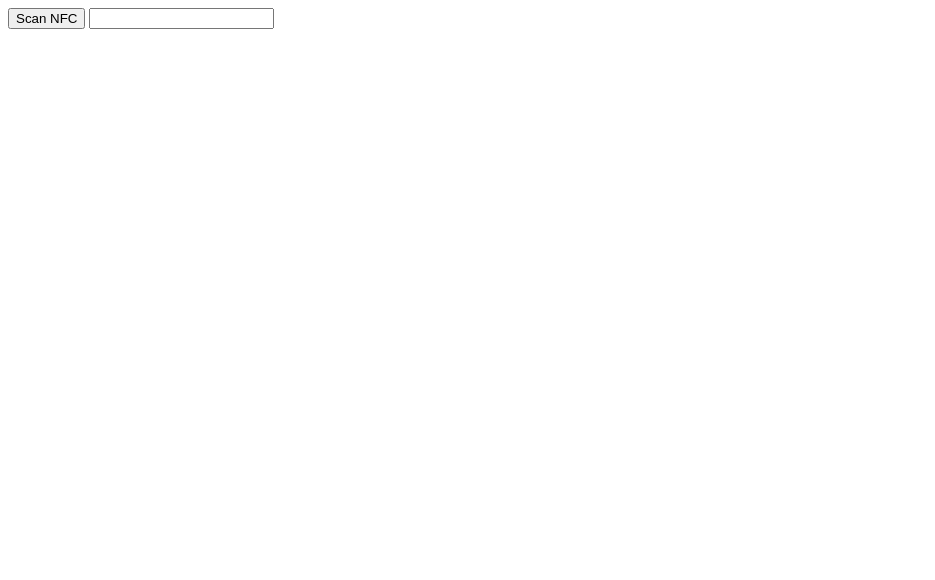
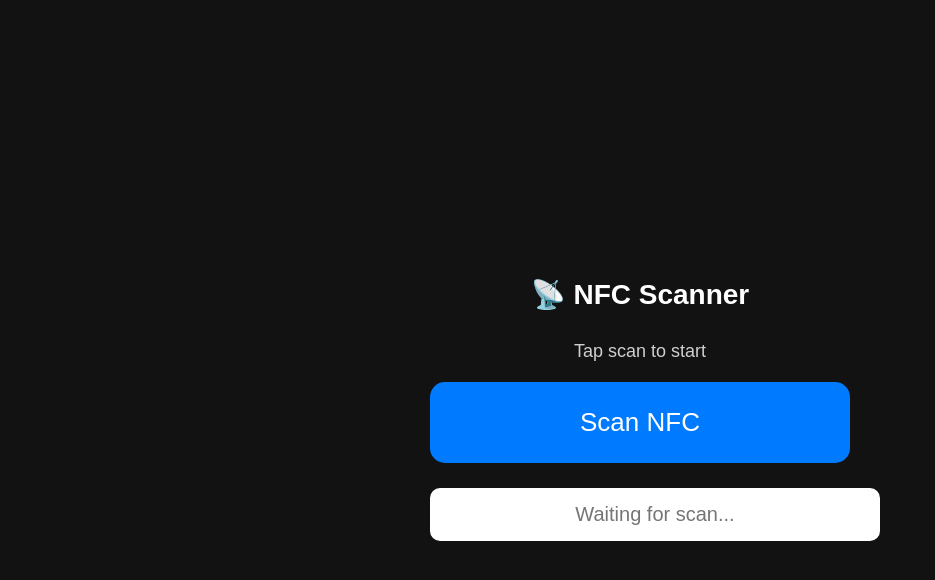
Before and after one commit to wami-live/wami, a plain HTML site: page NFC.html in a window 1280 px wide. Shown: the whole page, without its empty margins (0-935 px from the left). Drawn offline with Linux system fonts and the light colour scheme.

Commit message:
Update NFC.html

```diff
--- a/NFC.html
+++ b/NFC.html
@@ -1,21 +1,140 @@
-<button onclick="readNFC()">Scan NFC</button>
-<input type="text" id="output" />
+<!DOCTYPE html>
+<html lang="en">
+<head>
+<meta charset="UTF-8">
+<meta name="viewport" content="width=device-width, initial-scale=1.0">
+<title>NFC Scanner</title>
+
+<style>
+body {
+    margin: 0;
+    font-family: Arial, sans-serif;
+    background: #121212;
+    color: white;
+    display: flex;
+    flex-direction: column;
+    align-items: center;
+    justify-content: center;
+    height: 100vh;
+}
+
+/* Container */
+.container {
+    width: 90%;
+    max-width: 420px;
+    text-align: center;
+}
+
+/* Title */
+h1 {
+    font-size: 28px;
+    margin-bottom: 30px;
+}
+
+/* Status text */
+.status {
+    font-size: 18px;
+    margin-bottom: 20px;
+    opacity: 0.8;
+}
+
+/* Big scan button */
+.scan-btn {
+    font-size: 26px;
+    padding: 25px;
+    width: 100%;
+    border: none;
+    border-radius: 15px;
+    background: #007bff;
+    color: white;
+    cursor: pointer;
+    transition: 0.2s;
+}
+
+.scan-btn:active {
+    transform: scale(0.98);
+}
+
+/* Output box */
+.output {
+    margin-top: 25px;
+    padding: 15px;
+    font-size: 20px;
+    width: 100%;
+    border-radius: 10px;
+    border: none;
+    text-align: center;
+}
+
+/* Success flash */
+.success {
+    animation: flash 0.6s;
+}
+
+@keyframes flash {
+    0%   { background-color: #28a745; }
+    100% { background-color: #121212; }
+}
+
+/* Error state */
+.error {
+    color: #ff4d4d;
+}
+</style>
+</head>
+
+<body>
+
+<div class="container">
+    <h1>📡 NFC Scanner</h1>
+
+    <div id="status" class="status">Tap scan to start</div>
+
+    <button class="scan-btn" onclick="readNFC()">Scan NFC</button>
+
+    <input id="output" class="output" placeholder="Waiting for scan..." readonly>
+</div>
 
 <script>
 async function readNFC() {
+    const status = document.getElementById("status");
+    const output = document.getElementById("output");
+
     try {
+        status.textContent = "Hold your phone near NFC tag...";
+        status.classList.remove("error");
+
         const ndef = new NDEFReader();
         await ndef.scan();
 
         ndef.onreading = event => {
             const decoder = new TextDecoder();
+
             for (const record of event.message.records) {
-                document.getElementById("output").value =
-                    decoder.decode(record.data);
+                const text = decoder.decode(record.data);
+
+                output.value = text;
+                status.textContent = "✅ NFC tag read successfully";
+
+                // Success flash
+                document.body.classList.add("success");
+                setTimeout(() => {
+                    document.body.classList.remove("success");
+                }, 600);
+
+                // Vibration (if supported)
+                if (navigator.vibrate) {
+                    navigator.vibrate(200);
+                }
             }
         };
+
     } catch (error) {
-        alert("NFC Error: " + error);
+        status.textContent = "❌ NFC error: " + error;
+        status.classList.add("error");
     }
 }
 </script>
+
+</body>
+</html>
```
